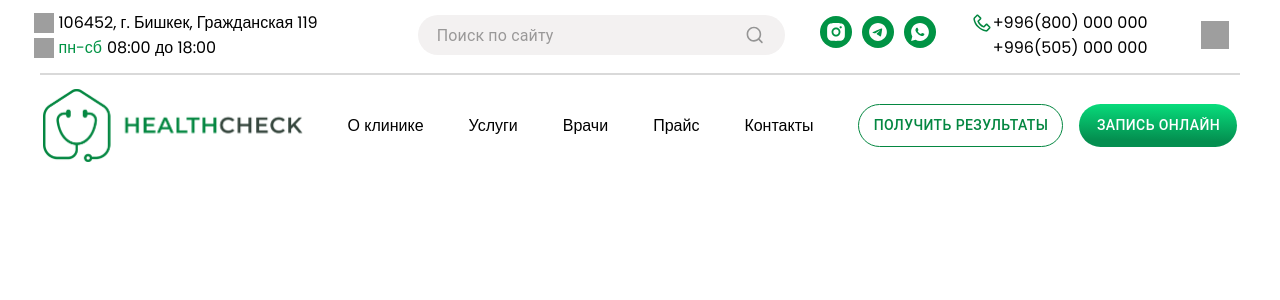
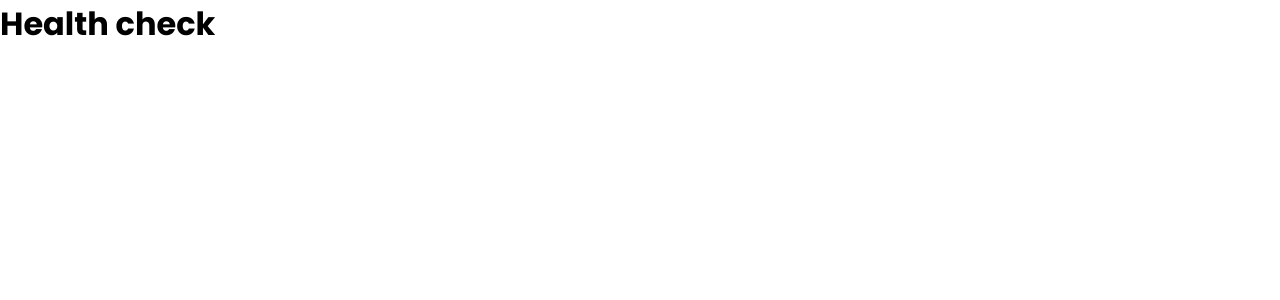
Before and after one commit to peaksoft-school/health-check-js13, a React (Vite) app: page / in a window 1280 px wide. Shown: the top 300 px of the page. Built offline with nearby package versions, Linux system fonts and the light colour scheme; grey boxes are pictures that could not be loaded.

Commit message:
App purified

```diff
--- a/src/App.tsx
+++ b/src/App.tsx
@@ -1,18 +1,6 @@
-// import { FC } from 'react';
+import { FC } from 'react';
 
-// const App: FC = () => <h1>Health check</h1>;
+const App: FC = () => <h1>Health check</h1>;
 
 
-// export default App;
-import React from 'react'
-import Header from './layout/user/Header'
-
-const App = () => {
-  return (
-    <div>
-      <Header />
-    </div>
-  )
-}
-
-export default App
+export default App;
```
